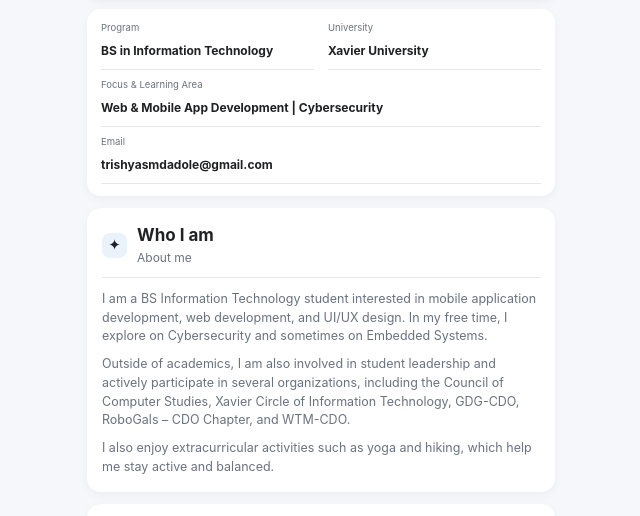
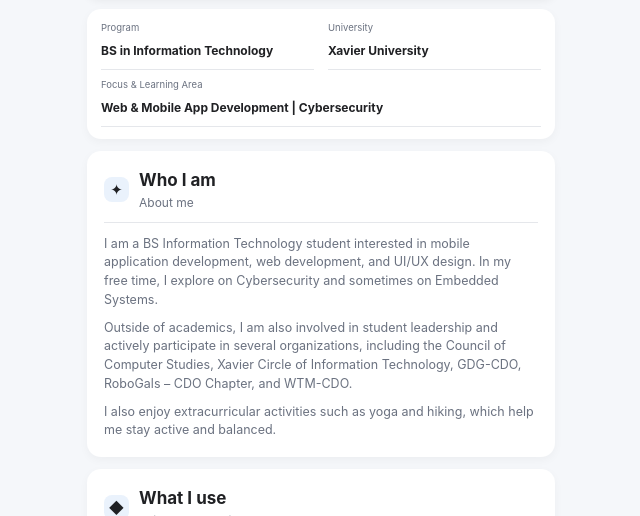
Before and after one commit to kshyll/Dadole-Student-Profile, a website: page www/index.html in a window 1280 px wide. Shown: the part 250-766 px from the top of the page, without its empty margins (319-959 px from the left). Drawn offline with Linux system fonts and the light colour scheme.

Commit message:
remove repitition of email

```diff
--- a/www/index.html
+++ b/www/index.html
@@ -17,18 +17,13 @@
             <span class="topbar-title">Student Profile</span>
         </div>
 
-
-        <!-- Profile Header -->
         <div class="profile-header">
-
             <div class="profile-pic" id="profilePic">
                 TD
             </div>
-
             <div class="profile-name" id="profileName">
                 Trishya Dadole
             </div>
-
             <div class="profile-subtitle" id="profileSubtitle">
                 Student Developer
             </div>
@@ -64,14 +59,6 @@
                         Web & Mobile App Development | Cybersecurity
                     </span>
                 </div>
-
-                <div class="info-item full">
-                    <span class="info-label">Email</span>
-                    <span class="info-value">
-                        trishyasmdadole@gmail.com
-                    </span>
-                </div>
-
             </div>
 
         </div>
--- a/www/style.css
+++ b/www/style.css
@@ -7,15 +7,14 @@
 :root {
     --red: #c44f4f;
     --red-dark: #9d3434;
-    --blue-light: #EAF2FC;
-
-    --bg: #F5F7FA;
-    --card: #FFFFFF;
-
+    --red-light: #fcecec;
+    --blue: #4a78a8;
+    --blue-light: #eaf2fc;
+    --bg: #f5f7fa;
+    --card: #ffffff;
     --ink: #202124;
-    --ink-soft: #6B7280;
-
-    --line: #E5E7EB;
+    --ink-soft: #6b7280;
+    --line: #e5e7eb;
 }
 
 body {
@@ -74,7 +73,7 @@ body {
 }
 
 .profile-subtitle {
-    color: rgb(255, 255, 255);
+    color: white;
     font-size: 12px;
 }
 
@@ -96,6 +95,7 @@ body {
     color: var(--ink);
     font-size: 12px;
     font-weight: 700;
+    transition: 0.2s ease;
 }
 
 .navmenu a:hover {
@@ -119,7 +119,6 @@ body {
 
 .info-item {
     padding-bottom: 8px;
-
     border-bottom: 1px solid var(--line);
 }
 
@@ -145,8 +144,13 @@ body {
     margin: 0 5% 12px;
     padding: 15px;
     box-shadow: 0 3px 10px rgba(0, 0, 0, 0.04);
+    border: 2px solid transparent;
+    transition: border-color 0.2s ease;
 }
 
+.section-card.active {
+    border-color: var(--red);
+}
 
 .section-heading {
     display: flex;
@@ -190,6 +194,7 @@ body {
     margin-bottom: 0;
 }
 
+
 .skills {
     display: flex;
     flex-wrap: wrap;
@@ -205,6 +210,9 @@ body {
     font-weight: 800;
 }
 
+
+/* Contact */
+
 .contact-links {
     display: flex;
     flex-direction: column;
@@ -216,6 +224,10 @@ body {
     text-decoration: none;
     font-size: 12px;
     font-weight: 600;
+}
+
+.contact-links a:hover {
+    color: var(--red-dark);
 }
 
 .copyright {
```
